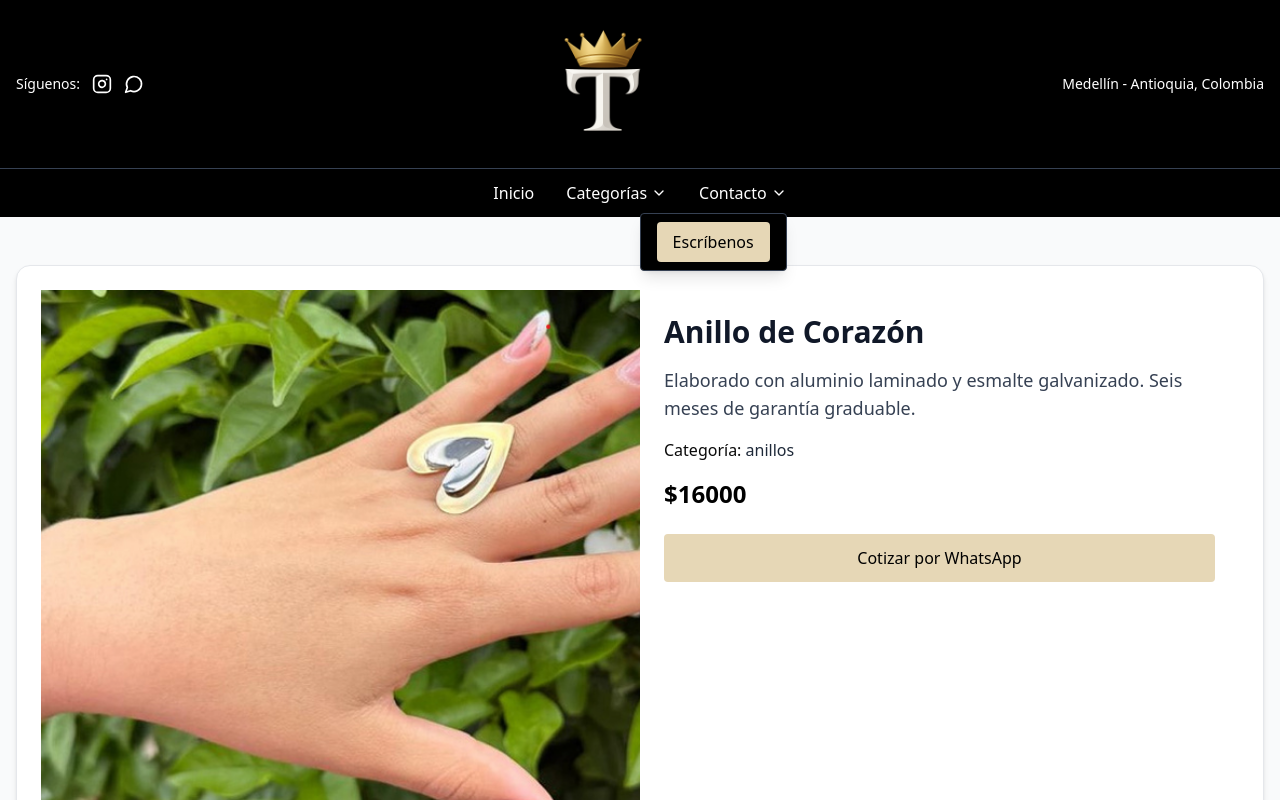
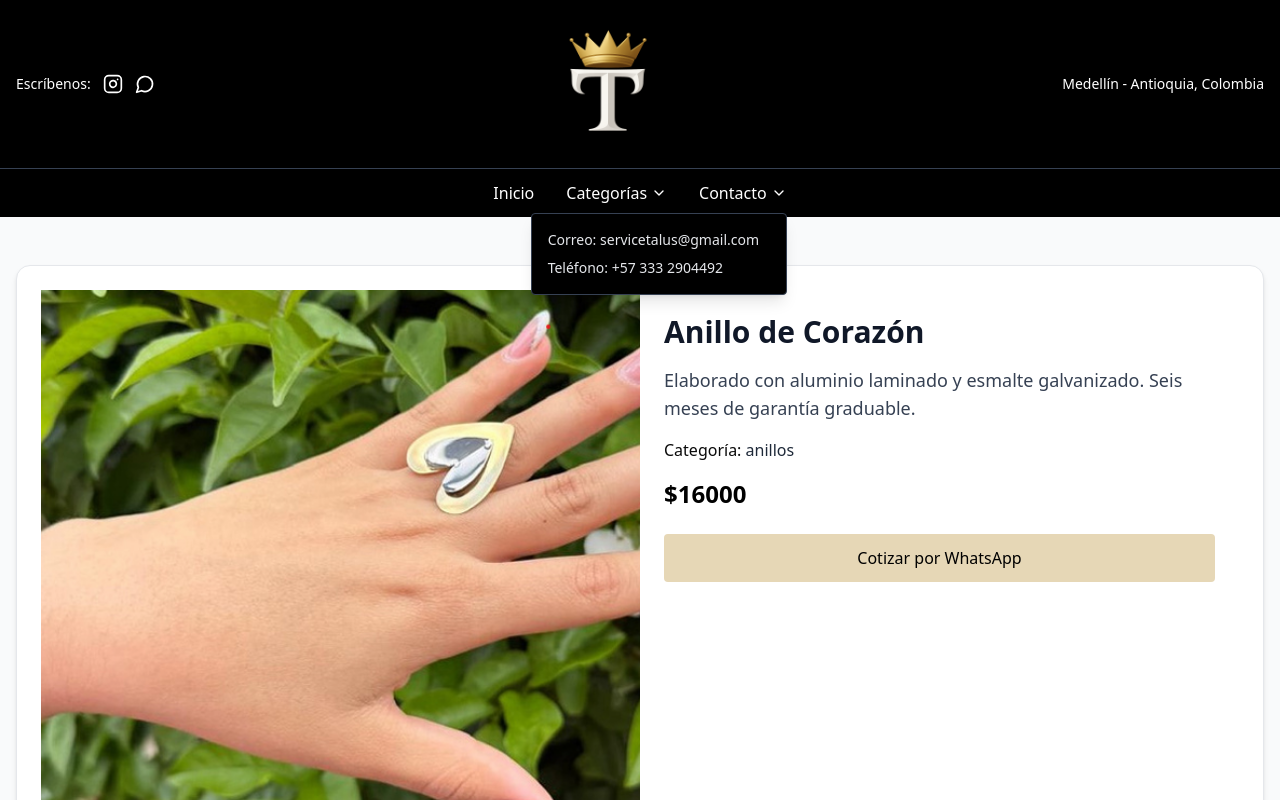
Before and after one commit to julianabetancurb/NextJs-JewelryApp, a Next.js app: page /producto/anillo-corazon in a window 1280 px wide. Both pictures are taken after a click on the button "Contacto". Shown: the top 800 px of the page. Built offline with nearby package versions, Linux system fonts and the light colour scheme.

Commit message:
Fix link a whatsapp, add correo y telefono en contacto

```diff
--- a/src/app/layout.tsx
+++ b/src/app/layout.tsx
@@ -41,7 +41,7 @@ export default function RootLayout({ children }: { children: React.ReactNode })
         <header className="bg-black text-white">
           <div className="container mx-auto px-4 py-6 flex justify-between items-center">
             <div className="flex items-center space-x-3">
-              <span className="text-sm">Síguenos:</span>
+              <span className="text-sm">Escríbenos:</span>
               <a
                 href="https://www.instagram.com/talustops/"
                 target="_blank"
@@ -76,7 +76,7 @@ export default function RootLayout({ children }: { children: React.ReactNode })
                   </Link>
                 </li>
 
-                {/* Botón para desplegar “Categorías” */}
+                {/* Categorías */}
                 <li className="relative">
                   <button
                     onClick={() => {
@@ -108,7 +108,7 @@ export default function RootLayout({ children }: { children: React.ReactNode })
                   )}
                 </li>
 
-                {/* Botón para desplegar “Contacto” */}
+                {/* Contacto: ahora con texto estático */}
                 <li className="relative">
                   <button
                     onClick={() => {
@@ -121,22 +121,21 @@ export default function RootLayout({ children }: { children: React.ReactNode })
                     <ChevronDown className="w-4 h-4 ml-1" />
                   </button>
                   {showContactLink && (
-                    <ul
-                      className="absolute right-0 mt-2 bg-black border border-gray-700 rounded shadow-lg z-20 w-auto"
+                    <div
+                      className="absolute right-0 mt-2 bg-black border border-gray-700 rounded shadow-lg z-20 w-64 p-4"
                       onMouseLeave={() => setShowContactLink(false)}
                     >
-                      <li className="px-4 py-2">
-                        <a
-                          href={whatsappLink}
-                          target="_blank"
-                          rel="noopener noreferrer"
-                          className="inline-block bg-[#E6D7B6] text-black font-medium text-center py-2 px-4 rounded hover:bg-[#cebfa6] transition-colors"
-                          onClick={() => setShowContactLink(false)}
-                        >
-                          Escríbenos
-                        </a>
-                      </li>
-                    </ul>
+                      <div className="text-gray-200 space-y-2">
+                        <p className="text-sm">
+                          <span className="font-medium">Correo:</span>{" "}
+                          servicetalus@gmail.com
+                        </p>
+                        <p className="text-sm">
+                          <span className="font-medium">Teléfono:</span>{" "}
+                          +57&nbsp;333&nbsp;2904492
+                        </p>
+                      </div>
+                    </div>
                   )}
                 </li>
               </ul>
--- a/src/app/producto/[id]/page.tsx
+++ b/src/app/producto/[id]/page.tsx
@@ -17,7 +17,7 @@ interface Product {
 }
 
 export default function ProductDetailPage() {
-  // 1) Obtenemos el “id” de la URL usando el hook de cliente
+
   const params = useParams();
   const id = params?.id as string;
 
```
